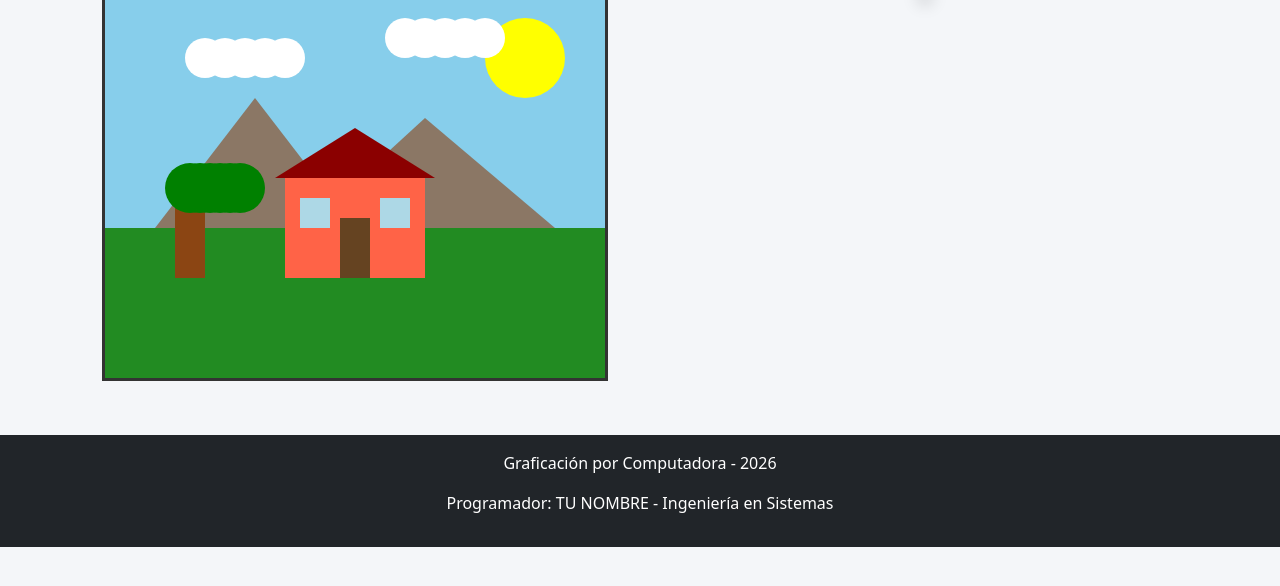
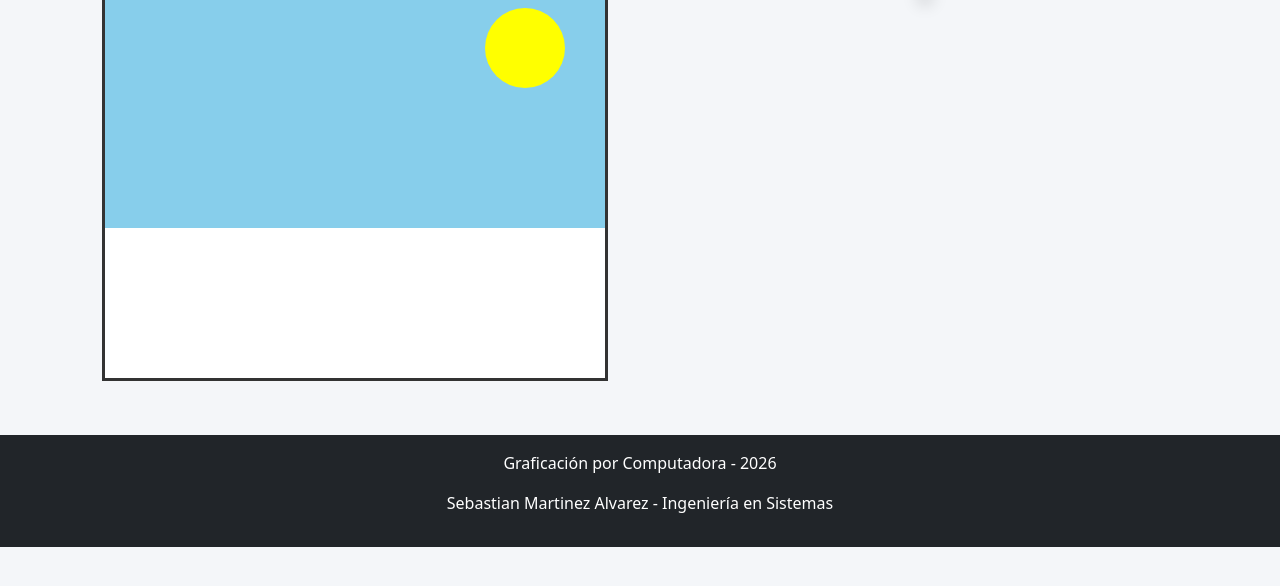
Before and after one commit to sebastiaMar/graficacion-canvas, a plain HTML site: page assets/index.html in a window 1280 px wide. Shown: the part 136-722 px from the top of the page. Drawn offline with nearby package versions, Linux system fonts and the light colour scheme.

Commit message:
Primeras 2 figuras

```diff
--- a/assets/index.html
+++ b/assets/index.html
@@ -44,7 +44,7 @@
 <!-- Footer -->
 <footer class="bg-dark text-white text-center mt-5 p-3">
     <p>Graficación por Computadora - 2026</p>
-    <p>Programador: TU NOMBRE - Ingeniería en Sistemas</p>
+    <p>Sebastian Martinez Alvarez - Ingeniería en Sistemas</p>
 </footer>
 
 <script src="js/main.js"></script>
--- a/assets/js/main.js
+++ b/assets/js/main.js
@@ -1,134 +1,30 @@
 /**
  * ---------------------------------------------------------
- * Aplicación: Examen Tema 1 - Introducción a la Graficación
- * Autor: TU NOMBRE
- * Fecha: 2026
+ * Aplicación: Examen Tema 1 - Graficación por Computadora
+ * Autor: Sebastian
+ * Fecha: 02 de febrero del 2026
  * Descripción:
- * Dibujo de un paisaje utilizando API Canvas 2D.
- * Se utilizan más de 30 figuras básicas.
+ * Dibujo de paisaje urbano con EXACTAMENTE 30 figuras completas.
+
  * ---------------------------------------------------------
  */
-
 window.onload = function () {
     const canvas = document.getElementById("canvas");
     const ctx = canvas.getContext("2d");
 
-    dibujarCielo(ctx);
-    dibujarSol(ctx);
-    dibujarMontanas(ctx);
-    dibujarPasto(ctx);
-    dibujarCasa(ctx);
-    dibujarArbol(ctx);
-    dibujarNubes(ctx);
-};
-
-/* =========================
-   CIELO
-========================= */
-function dibujarCielo(ctx) {
-    ctx.fillStyle = "#87CEEB";
-    ctx.fillRect(0, 0, 500, 250); // 1 figura
+    dibujarCielo(ctx);            //1
+    dibujarSol(ctx);              //2
+    };
+/* 1 */
+function dibujarCielo(ctx){
+    ctx.fillStyle="#87CEEB";
+    ctx.fillRect(0,0,500,250);
 }
 
-/* =========================
-   SOL
-========================= */
-function dibujarSol(ctx) {
+/* 2 */
+function dibujarSol(ctx){
     ctx.beginPath();
-    ctx.arc(420, 80, 40, 0, Math.PI * 2); // 2 figura
-    ctx.fillStyle = "yellow";
+    ctx.arc(420,70,40,0,Math.PI*2);
+    ctx.fillStyle="yellow";
     ctx.fill();
 }
-
-/* =========================
-   MONTAÑAS
-========================= */
-function dibujarMontanas(ctx) {
-    ctx.fillStyle = "#8B7765";
-
-    ctx.beginPath(); // 3
-    ctx.moveTo(50, 250);
-    ctx.lineTo(150, 120);
-    ctx.lineTo(250, 250);
-    ctx.fill();
-
-    ctx.beginPath(); // 4
-    ctx.moveTo(200, 250);
-    ctx.lineTo(320, 140);
-    ctx.lineTo(450, 250);
-    ctx.fill();
-}
-
-/* =========================
-   PASTO
-========================= */
-function dibujarPasto(ctx) {
-    ctx.fillStyle = "#228B22";
-    ctx.fillRect(0, 250, 500, 150); // 5 figura
-}
-
-/* =========================
-   CASA
-========================= */
-function dibujarCasa(ctx) {
-
-    // Base
-    ctx.fillStyle = "#FF6347";
-    ctx.fillRect(180, 200, 140, 100); // 6
-
-    // Techo
-    ctx.beginPath(); // 7
-    ctx.moveTo(170, 200);
-    ctx.lineTo(250, 150);
-    ctx.lineTo(330, 200);
-    ctx.fillStyle = "#8B0000";
-    ctx.fill();
-
-    // Puerta
-    ctx.fillStyle = "#654321";
-    ctx.fillRect(235, 240, 30, 60); // 8
-
-    // Ventanas
-    ctx.fillStyle = "#ADD8E6";
-    ctx.fillRect(195, 220, 30, 30); // 9
-    ctx.fillRect(275, 220, 30, 30); // 10
-}
-
-/* =========================
-   ÁRBOL
-========================= */
-function dibujarArbol(ctx) {
-
-    // Tronco
-    ctx.fillStyle = "#8B4513";
-    ctx.fillRect(70, 230, 30, 70); // 11
-
-    // Copa (círculos múltiples)
-    ctx.fillStyle = "green";
-
-    for (let i = 0; i < 6; i++) {
-        ctx.beginPath(); // 12-17
-        ctx.arc(85 + (i * 10), 210, 25, 0, Math.PI * 2);
-        ctx.fill();
-    }
-}
-
-/* =========================
-   NUBES
-========================= */
-function dibujarNubes(ctx) {
-
-    ctx.fillStyle = "white";
-
-    for (let i = 0; i < 5; i++) {
-        ctx.beginPath(); // 18-22
-        ctx.arc(100 + (i * 20), 80, 20, 0, Math.PI * 2);
-        ctx.fill();
-    }
-
-    for (let i = 0; i < 5; i++) {
-        ctx.beginPath(); // 23-27
-        ctx.arc(300 + (i * 20), 60, 20, 0, Math.PI * 2);
-        ctx.fill();
-    }
-}
```
